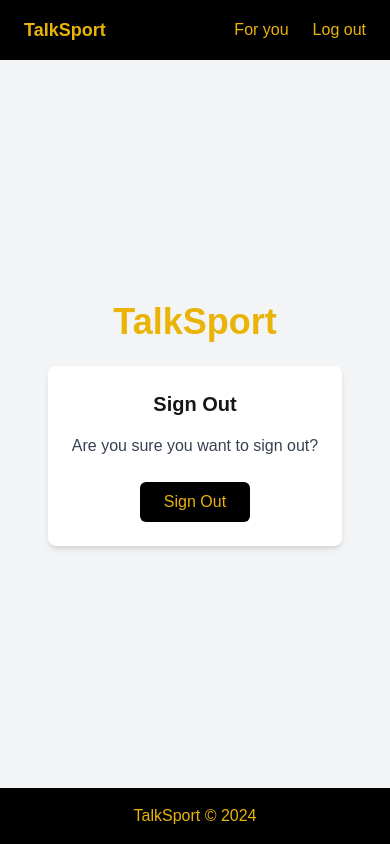
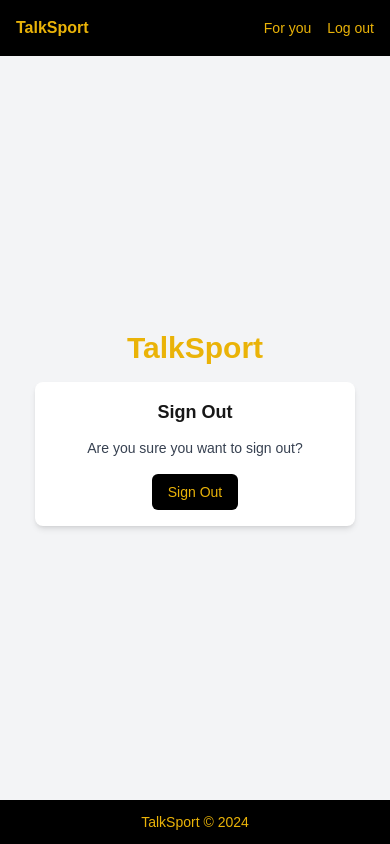
Before and after one commit to ricoace10/talksport, a Next.js app: page /logout in a window 390 px wide. Built offline with nearby package versions, Linux system fonts and the light colour scheme.

Commit message:
Logout responsiv mobile

```diff
--- a/src/pages/logout.tsx
+++ b/src/pages/logout.tsx
@@ -4,13 +4,13 @@
   return (
     <div className="min-h-screen flex flex-col bg-gray-100">
       {/* Navbar */}
-      <header className="bg-black text-yellow-500 flex justify-between items-center px-6 py-4">
-        <h1 className="text-lg font-bold">TalkSport</h1>
-        <div className="flex items-center space-x-6">
-          <Link href="/dashboard" className="hover:text-yellow-300">
+      <header className="bg-black text-yellow-500 flex justify-between items-center px-4 sm:px-6 py-4">
+        <h1 className="text-base sm:text-lg font-bold">TalkSport</h1>
+        <div className="flex items-center space-x-4 sm:space-x-6">
+          <Link href="/dashboard" className="hover:text-yellow-300 text-sm sm:text-base">
             For you
           </Link>
-          <Link href="/" className="hover:text-yellow-300">
+          <Link href="/" className="hover:text-yellow-300 text-sm sm:text-base">
             Log out
           </Link>
         </div>
@@ -18,15 +18,17 @@
 
       {/* Main Content */}
       <main className="flex-grow px-4 py-6 flex flex-col items-center justify-center">
-        <h2 className="text-4xl text-yellow-500 font-bold mb-6">TalkSport</h2>
-        <div className="bg-white p-6 rounded-lg shadow-md text-center">
-          <h3 className="text-xl font-bold mb-4">Sign Out</h3>
-          <p className="text-gray-700 mb-6">Are you sure you want to sign out?</p>
+        <h2 className="text-3xl sm:text-4xl text-yellow-500 font-bold mb-4 sm:mb-6">TalkSport</h2>
+        <div className="bg-white p-4 sm:p-6 rounded-lg shadow-md text-center w-full max-w-xs sm:max-w-sm">
+          <h3 className="text-lg sm:text-xl font-bold mb-3 sm:mb-4">Sign Out</h3>
+          <p className="text-gray-700 text-sm sm:text-base mb-4 sm:mb-6">
+            Are you sure you want to sign out?
+          </p>
           <button
             onClick={() => {
               window.location.href = "/";
             }}
-            className="bg-black text-yellow-500 py-2 px-6 rounded-md hover:bg-gray-800 transition duration-200"
+            className="bg-black text-yellow-500 py-2 sm:py-3 px-4 sm:px-6 rounded-md hover:bg-gray-800 transition duration-200 text-sm sm:text-base"
           >
             Sign Out
           </button>
@@ -34,7 +36,7 @@
       </main>
 
       {/* Footer */}
-      <footer className="bg-black text-yellow-500 text-center py-4">
+      <footer className="bg-black text-yellow-500 text-center py-3 sm:py-4 text-sm sm:text-base">
         TalkSport © 2024
       </footer>
     </div>
```
